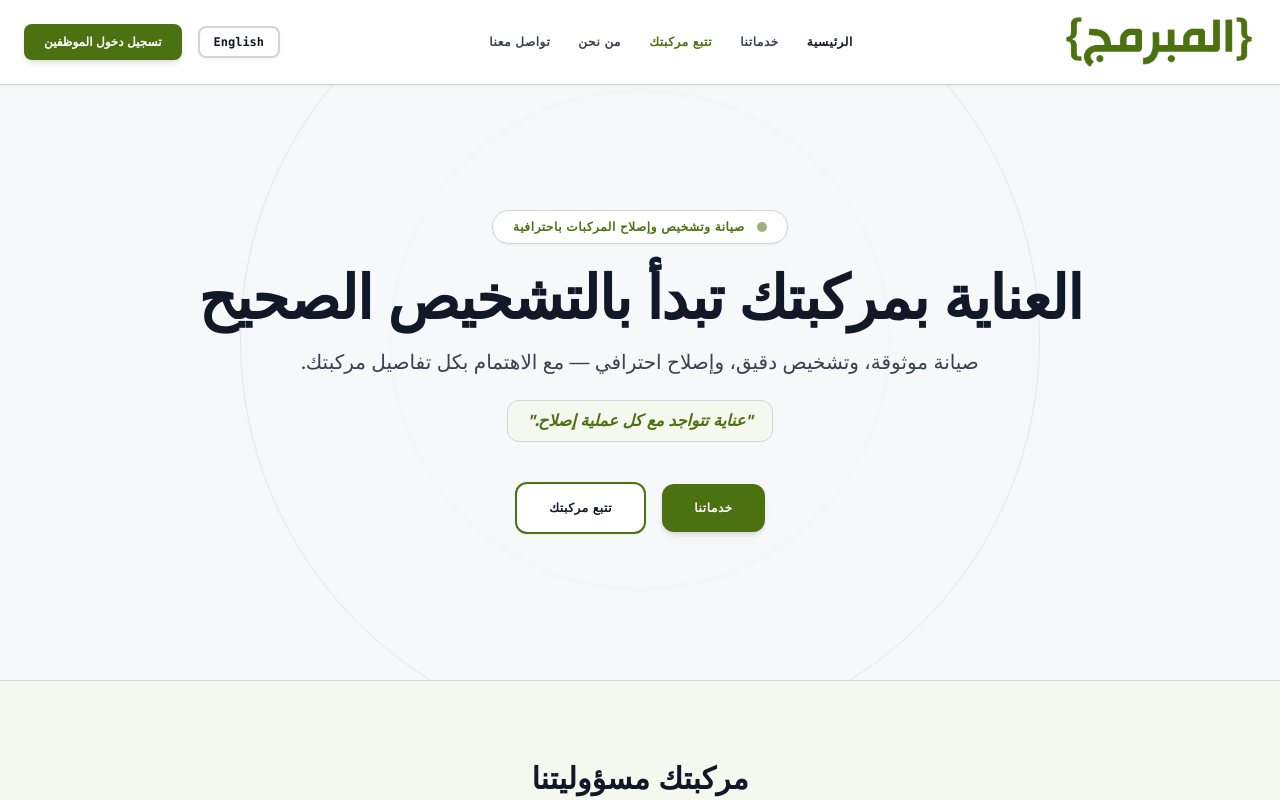
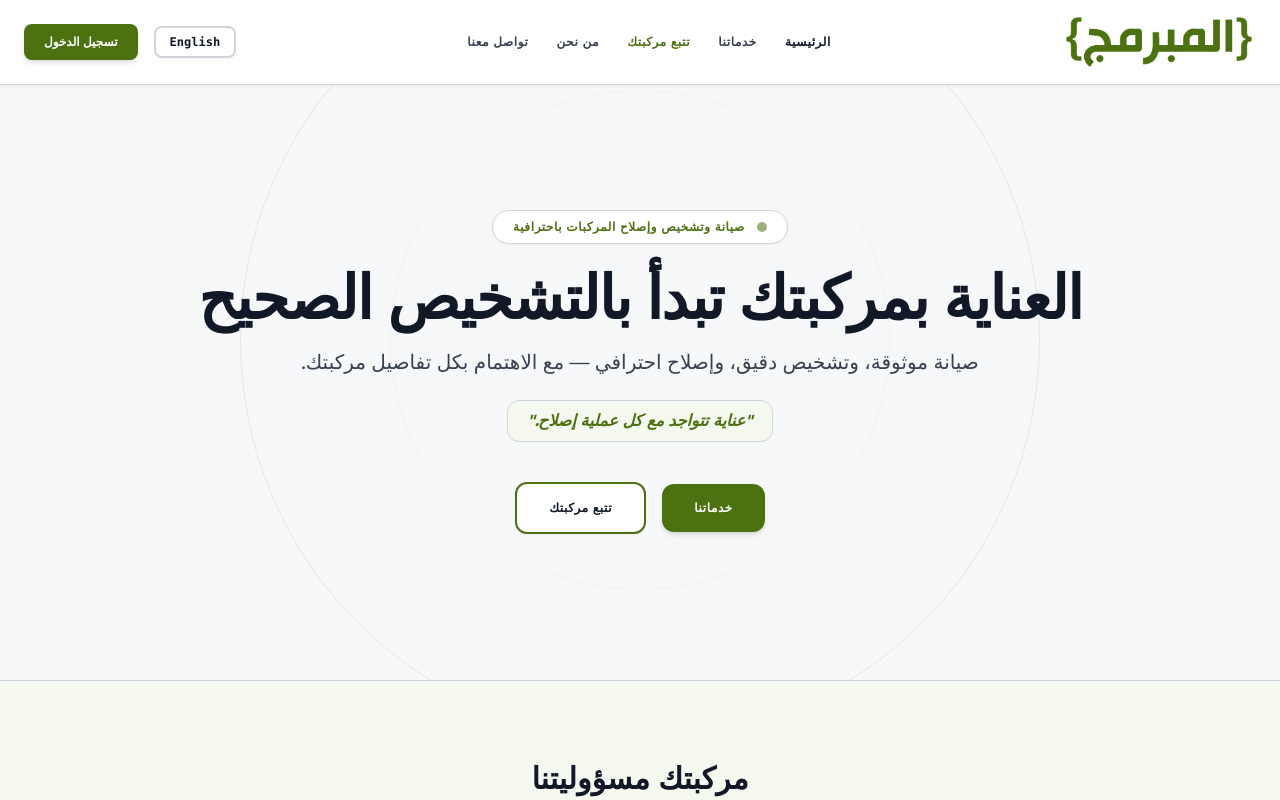
Before and after one commit to AmiAshz/AL-MUBARMAJA, a Next.js app: page / in a window 1280 px wide. Shown: the top 800 px of the page. Built offline with nearby package versions, Linux system fonts and the light colour scheme.

Commit message:
Update button and page titles from Employee Login to Login

```diff
--- a/app/dashboard/page.tsx
+++ b/app/dashboard/page.tsx
@@ -83,7 +83,7 @@ const dict = {
     trackVehicleNav: "تتبع مركبتك",
     aboutUsNav: "من نحن",
     contactUsNav: "تواصل معنا",
-    employeeLoginNav: "تسجيل دخول الموظفين",
+    employeeLoginNav: "تسجيل الدخول",
     logout: "تسجيل الخروج",
 
     // 15. DASHBOARD
@@ -284,7 +284,7 @@ const dict = {
     trackVehicleNav: "Track Your Vehicle",
     aboutUsNav: "About Us",
     contactUsNav: "Contact Us",
-    employeeLoginNav: "Employee Login",
+    employeeLoginNav: "Login",
     logout: "Logout",
 
     // 15. DASHBOARD
--- a/app/login/page.tsx
+++ b/app/login/page.tsx
@@ -16,7 +16,7 @@ const dict = {
     langToggle: "English",
 
     // 11. EMPLOYEE LOGIN
-    employeeLoginTitle: "دخول الموظفين",
+    employeeLoginTitle: "تسجيل الدخول",
     secureAccessTitle: "دخول آمن إلى نظام الورشة",
     loginDesc: "سجّل الدخول لإدارة المركبات والإصلاحات والتكاليف وتقدم العمل وإشعارات العملاء.",
     emailLabel: "البريد الإلكتروني",
@@ -65,7 +65,7 @@ const dict = {
     langToggle: "العربية",
 
     // 11. EMPLOYEE LOGIN
-    employeeLoginTitle: "Employee Login",
+    employeeLoginTitle: "Login",
     secureAccessTitle: "Secure Workshop Access",
     loginDesc: "Sign in to manage vehicles, repairs, costs, work progress, and customer notifications.",
     emailLabel: "Email Address",
--- a/app/page.tsx
+++ b/app/page.tsx
@@ -24,7 +24,7 @@ const dict = {
     trackNav: "تتبع مركبتك",
     aboutNav: "من نحن",
     contactNav: "تواصل معنا",
-    employeeLogin: "تسجيل دخول الموظفين",
+    employeeLogin: "تسجيل الدخول",
     langToggle: "English",
 
     // 3. HOME PAGE
@@ -100,7 +100,7 @@ const dict = {
     trackNav: "Track Your Vehicle",
     aboutNav: "About Us",
     contactNav: "Contact Us",
-    employeeLogin: "Employee Login",
+    employeeLogin: "Login",
     langToggle: "العربية",
 
     // 3. HOME PAGE
```
